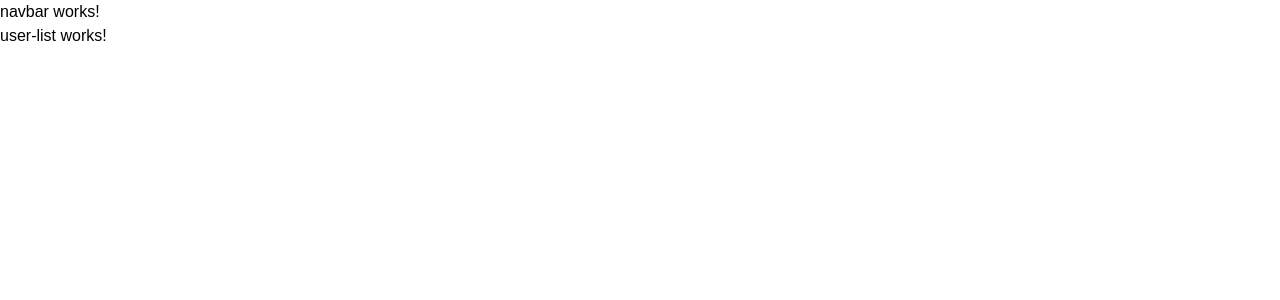
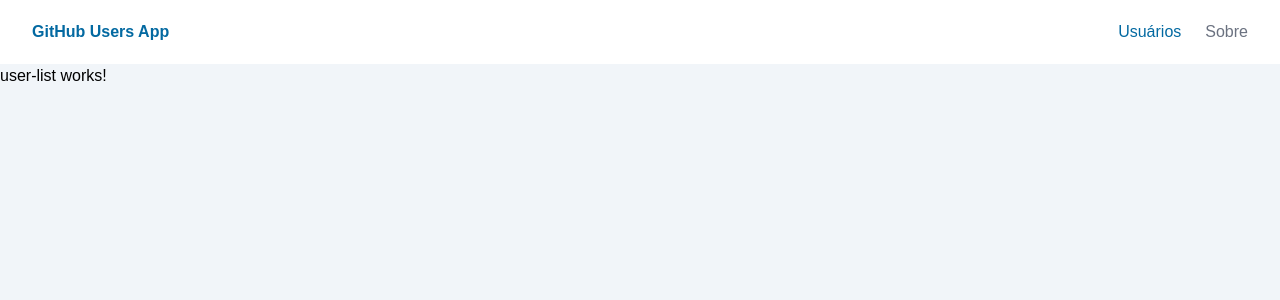
Before and after one commit to lbragante/github-users-app, an Angular app: page /usuarios in a window 1280 px wide. Shown: the top 300 px of the page. Built offline with nearby package versions, Linux system fonts and the light colour scheme.

Commit message:
feat: implementa e estiliza o componente navbar

```diff
--- /dev/null
+++ b/src/app/core/models/links-navbar.model.ts
@@ -0,0 +1,4 @@
+export interface NavbarLinks {
+    label: string;
+    route: string;
+}
--- a/src/app/shared/components/navbar/navbar.component.html
+++ b/src/app/shared/components/navbar/navbar.component.html
@@ -1 +1,22 @@
-<p>navbar works!</p>
+<header class="bg-white">
+    <div class="mx-auto max-w-screen-xl px-4 sm:px-6 lg:px-8">
+        <div class="flex h-16 items-center justify-between">
+            <div class="flex-1 md:flex md:items-center md:gap-12">
+                <a class="block text-teal-600" routerLink="/usuarios">
+                    <h1 class="text-sky-700 font-bold">GitHub Users App</h1>
+                </a>
+            </div>
+
+            <div class="md:flex md:items-center md:gap-12">
+                <nav>
+                    <ul class="flex items-center gap-6 text-md">
+                        <li *ngFor="let link of links">
+                            <a class="text-gray-500 transition hover:text-sky-700" [routerLink]="link.route"
+                                routerLinkActive="text-sky-700">{{ link.label }}</a>
+                        </li>
+                    </ul>
+                </nav>
+            </div>
+        </div>
+    </div>
+</header>
--- a/src/app/shared/components/navbar/navbar.component.ts
+++ b/src/app/shared/components/navbar/navbar.component.ts
@@ -1,4 +1,5 @@
 import { Component } from '@angular/core';
+import { NavbarLinks } from 'src/app/core/models/links-navbar.model';
 
 @Component({
   selector: 'app-navbar',
@@ -7,4 +8,8 @@ import { Component } from '@angular/core';
 })
 export class NavbarComponent {
 
+  links: NavbarLinks[] = [
+    { label: 'Usuários', route: '/usuarios' },
+    { label: 'Sobre', route: '/sobre' }
+  ];
 }
--- a/src/index.html
+++ b/src/index.html
@@ -7,7 +7,7 @@
   <meta name="viewport" content="width=device-width, initial-scale=1">
   <link rel="icon" type="image/x-icon" href="favicon.ico">
 </head>
-<body>
+<body class="bg-slate-100">
   <app-root></app-root>
 </body>
 </html>
--- a/src/styles.css
+++ b/src/styles.css
@@ -4,7 +4,3 @@
 @tailwind utilities;
 
 @import '@fontsource-variable/sora';
-
-body {
-    font-family: 'Sora Variable', sans-serif;
-}
--- a/tailwind.config.js
+++ b/tailwind.config.js
@@ -4,6 +4,9 @@ module.exports = {
     "./src/**/*.{html,ts}",
   ],
   theme: {
+    fontFamily: {
+      sans: ['Sora Variable', 'sans-serif']
+    },
     extend: {},
   },
   plugins: [],
```
